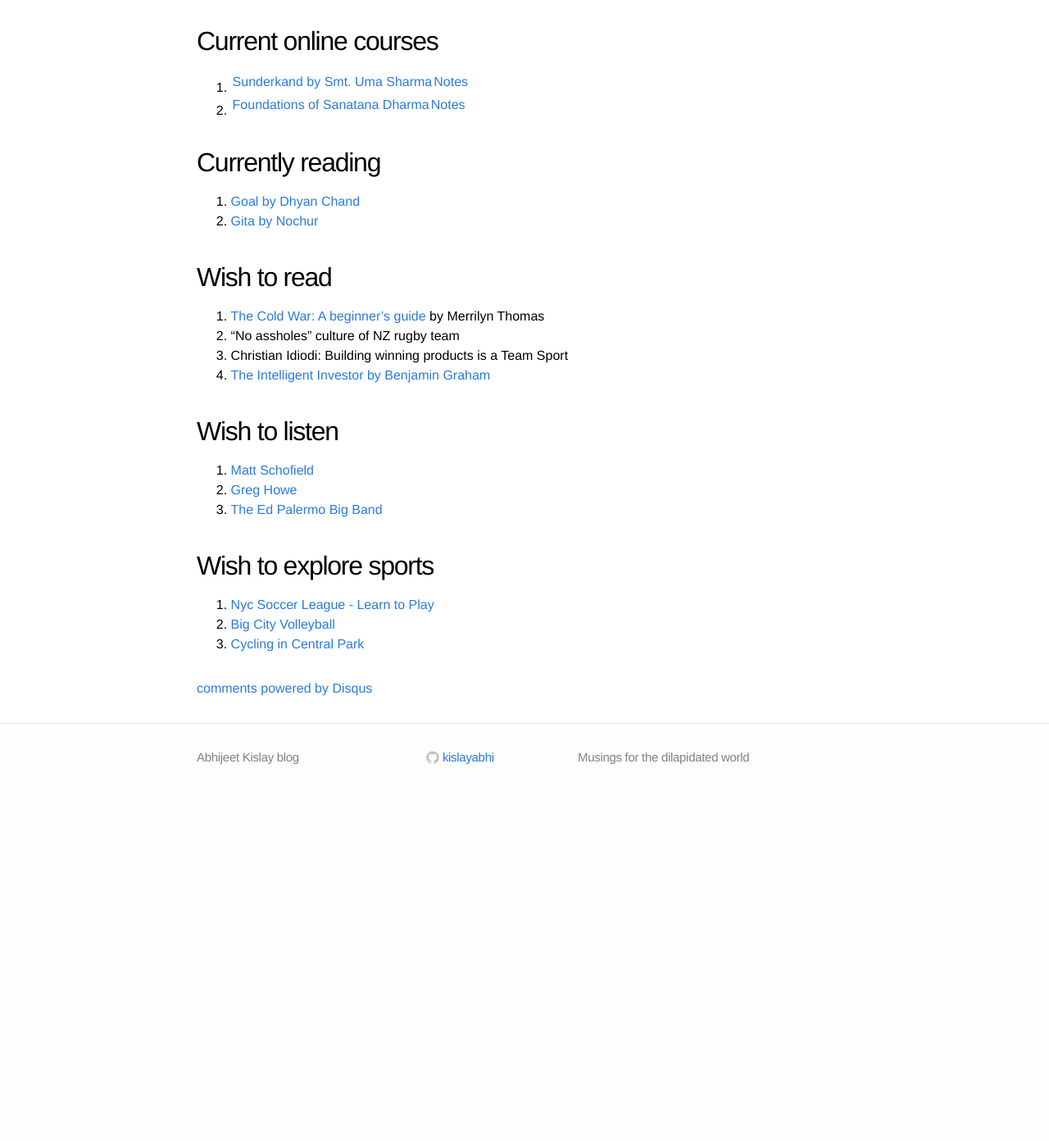
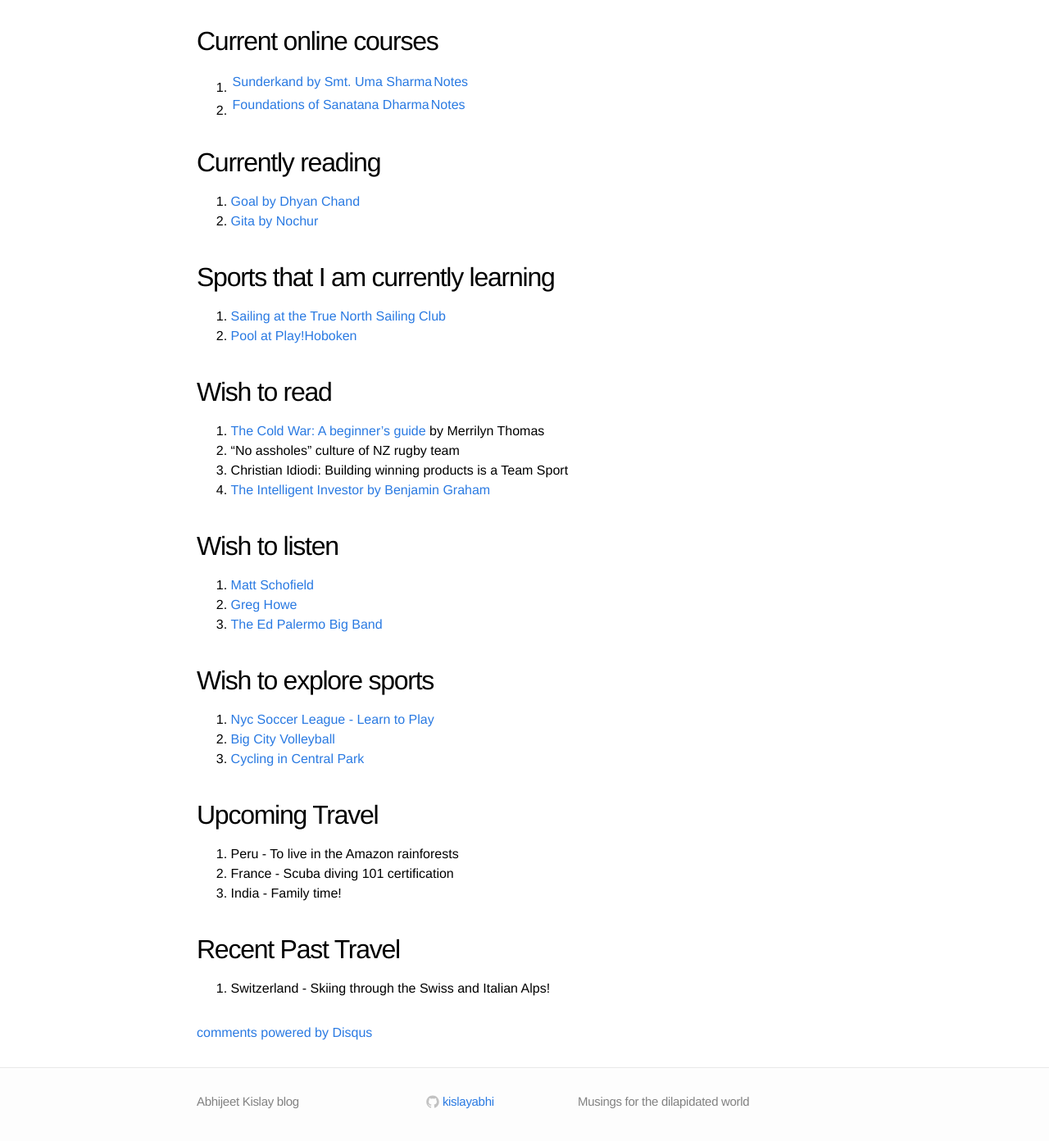
Before and after one commit to kislayabhi/kislayabhi.github.io, a Jekyll site: the page built from _posts/2024-7-23-My-personal-playlist.md, in a window 1280 px wide and 1400 px high, scrolled down 2091 px. Shown: the top 1392 px of the window at 82% size. Built offline with Jekyll 4.4.1, drawn with Linux system fonts in a browser that asks for light colours; comment, search, counter and statistics services are not loaded; before the commit the page ends 3071 px from its top, so only the background shows below that.

Commit message:
Update 2024-7-23-My-personal-playlist.md

```diff
--- a/_posts/2024-7-23-My-personal-playlist.md
+++ b/_posts/2024-7-23-My-personal-playlist.md
@@ -73,6 +73,10 @@ I have only recently started realizing that there are certain things out there i
 1. [Goal by Dhyan Chand](http://bharatiyahockey.org/granthalaya/goal/)
 2. [Gita by Nochur](https://voiceofrishis.myshopify.com/products/srimad-bhagavad-gita-elixir-of-eternal-wisdom-paperback)
 
+## Sports that I am currently learning
+1. [Sailing at the True North Sailing Club](https://sailtruenorth.com/)
+2. [Pool at Play!Hoboken](https://playhoboken.com/)
+
 ## Wish to read
 1. [The Cold War: A beginner's guide](https://archive.org/details/coldwarbeginners0000thom) by Merrilyn Thomas
 2. "No assholes" culture of NZ rugby team
@@ -88,3 +92,11 @@ I have only recently started realizing that there are certain things out there i
 1. [Nyc Soccer League - Learn to Play](https://www.betterplayer.com/)
 2. [Big City Volleyball](https://bigcityvolleyball.com/adult-classes)
 3. [Cycling in Central Park](https://www.crca.net/join-crca)
+
+## Upcoming Travel
+1. Peru - To live in the Amazon rainforests
+2. France - Scuba diving 101 certification
+3. India - Family time!
+
+## Recent Past Travel
+1. Switzerland - Skiing through the Swiss and Italian Alps!
```
